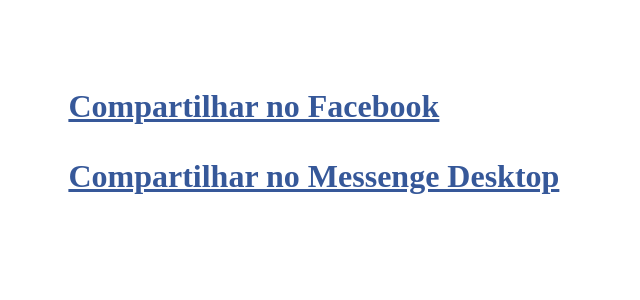
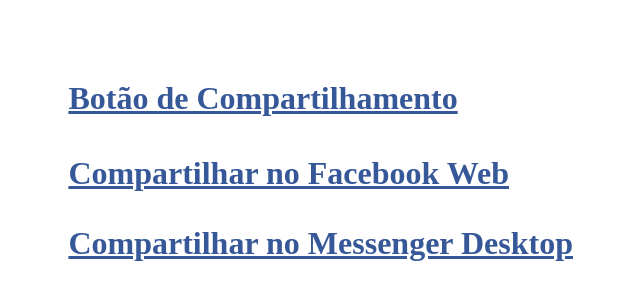
Before and after one commit to radames-rex/facebook-share-message, a website: page index.html in a window 1280 px wide. Shown: the part 184-484 px from the top of the page, without its empty margins (202-842 px from the left). Drawn offline with Linux system fonts and the light colour scheme.

Commit message:
all forms

```diff
--- a/index.html
+++ b/index.html
@@ -10,7 +10,7 @@
 
 <body>
   <!-- <section> -->
-    <!-- <div id="fb-root"></div>
+    <div id="fb-root"></div>
     <script>
       (function(d, s, id) {
         var js, fjs = d.getElementsByTagName(s)[0];
@@ -20,21 +20,27 @@
         js.src = 'https://connect.facebook.net/pt_BR/sdk.js#xfbml=1&version=v3.1&appId=2190894774521915&autoLogAppEvents=1';
         fjs.parentNode.insertBefore(js, fjs);
       }(document, 'script', 'facebook-jssdk'));
-    </script> -->
+    </script>
 
-    <!-- Your share button code -->
-    <!-- <div class="fb-share-button" data-href="https://www.devendless.com" data-layout="button_count">
-      <a target="_blank" href="https://www.facebook.com/sharer/sharer.php?u=devendless.com">Compartilhar</a>
-    </div> -->
     <section>
+      <!-- Your share button code -->
+      <div class="fb-share-button onlyDesktop" data-href="https://www.devendless.com" data-layout="button_count">
+        <a target="_blank" href="https://www.facebook.com/sharer/sharer.php?u=devendless.com">Botão de Compartilhamento</a>
+      </div>
+      <div class="fb-share-button onlyMobile" data-href="https://www.devendless.com" data-layout="button_count">
+        <a target="_blank" href="https://www.facebook.com/sharer/sharer.php?u=devendless.com">Botão de Compartilhamento</a>
+      </div>
+      <div class="fb-share-button onlyMobile" data-href="https://www.devendless.com" data-layout="button_count">
+      </div>
+
       <div>
-        <a target="_blank" href="https://www.facebook.com/sharer/sharer.php?u=devendless.com?cm=HADOUKEN42">Compartilhar no Facebook</a>
+        <a target="_blank" href="https://www.facebook.com/sharer/sharer.php?u=devendless.com?cm=HADOUKEN42">Compartilhar no Facebook Web</a>
       </div>
       <div class="onlyMobile">
         <a target="_blank" href="fb-messenger://share/?link=devendless.com?cm=HADOUKEN42">Compartilhar no Messenger Mobile</a>
       </div>
       <div class="onlyDesktop">
-        <a target="_blank" href="https://www.facebook.com/dialog/send?app_id=2190894774521915&link=devendless.com?cm=HADOUKEN42&redirect_uri=devendless.com?cm=HADOUKEN42">Compartilhar no Messenge Desktop</a>
+        <a target="_blank" href="https://www.facebook.com/dialog/send?app_id=2190894774521915&link=devendless.com?cm=HADOUKEN42&redirect_uri=devendless.com?cm=HADOUKEN42">Compartilhar no Messenger Desktop</a>
       </div>
     </section>
 
```
